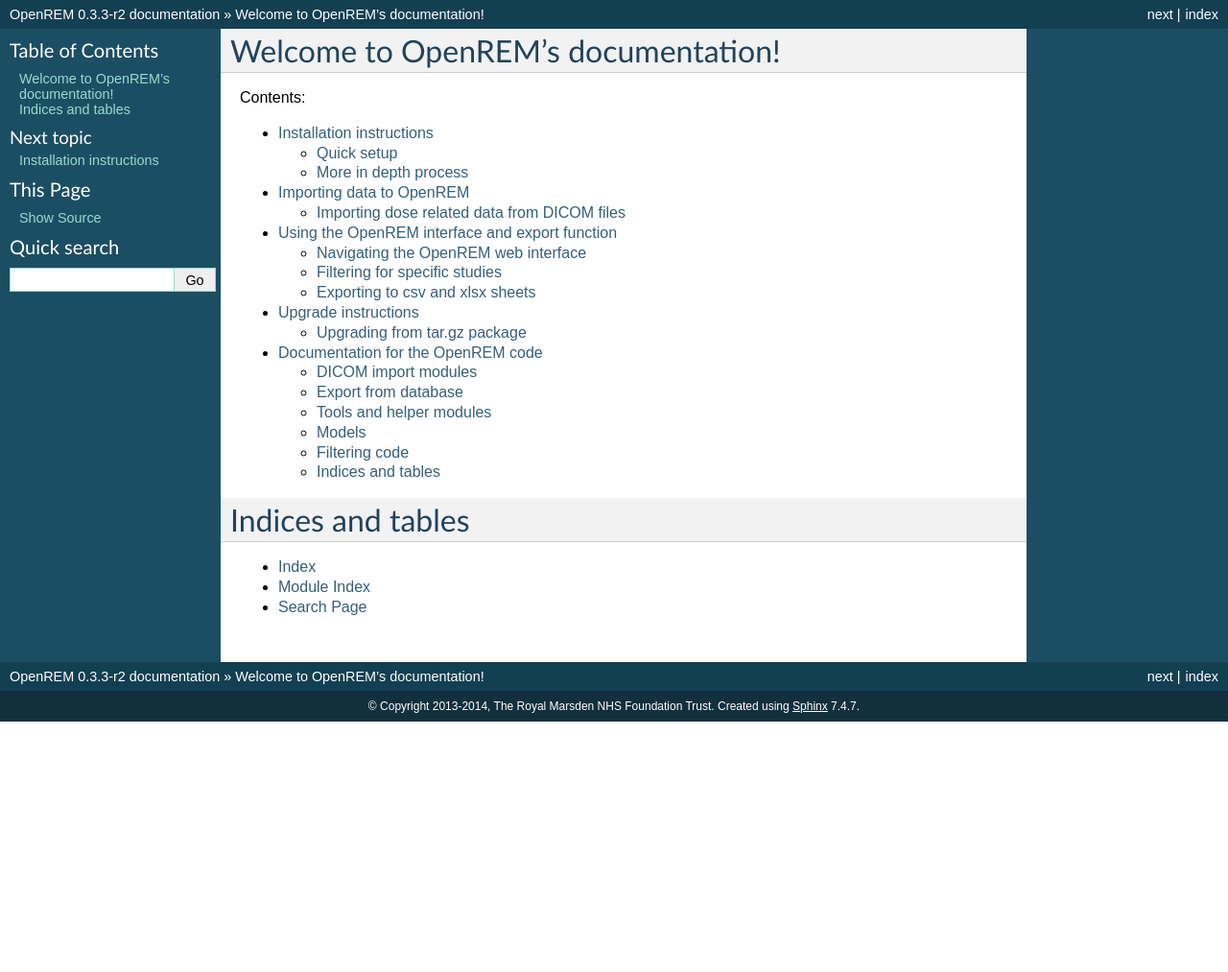
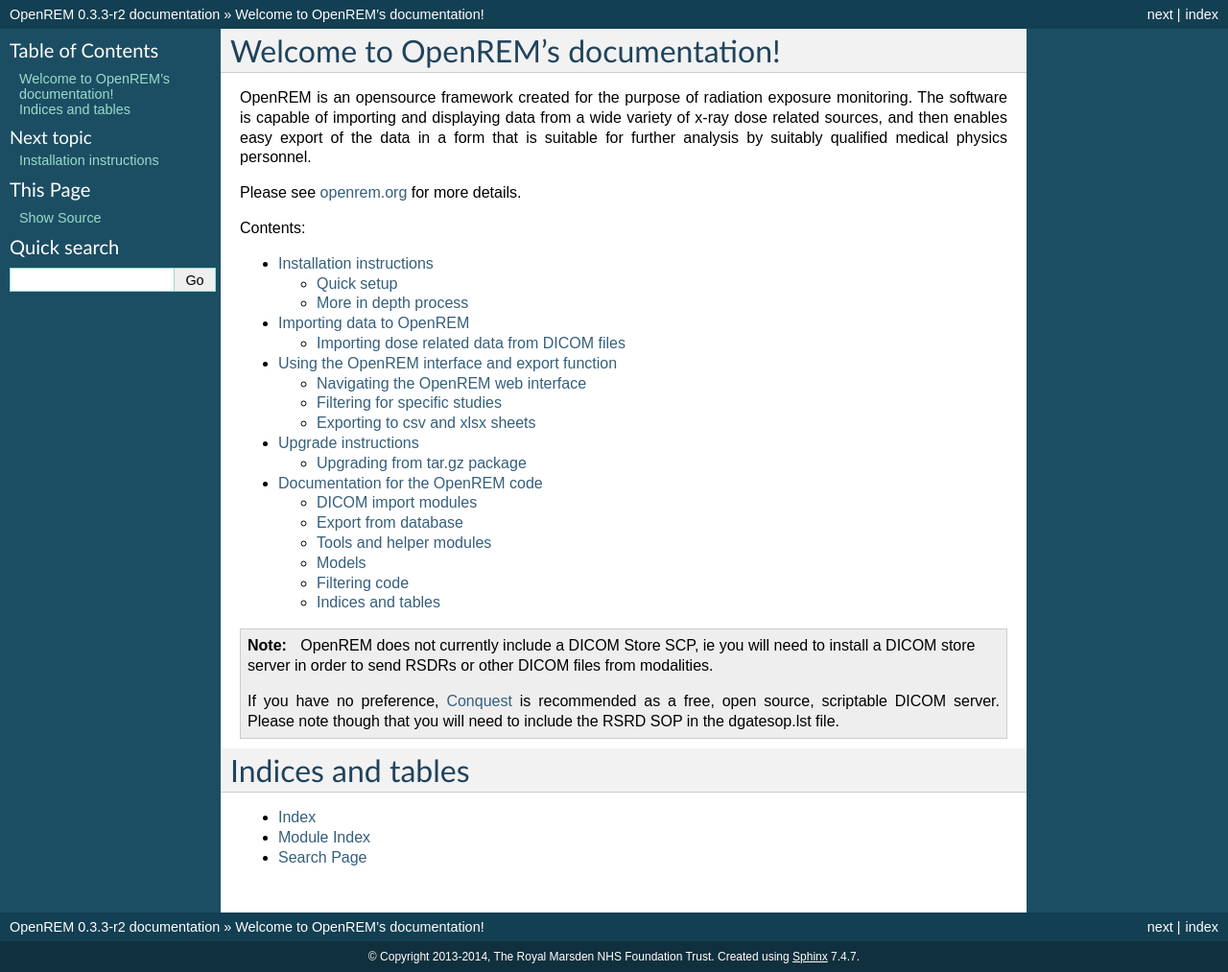
Before and after one commit to ckswilliams/modOpenREM, a Sphinx documentation site: the page built from docs/index.rst, in a window 1280 px wide. Shown: the whole page at 96% size. Built offline with Sphinx 7.4.7, drawn with Linux system fonts in a browser that asks for light colours; before the commit the page ends 900 px from its top, so only the background shows below that.

Commit message:
Added introductory paragrah and link to openrem.org. Added note about StoreSCP and conquest. Need page on conquest and instructions regarding dgatesop.lst.

```diff
--- a/docs/index.rst
+++ b/docs/index.rst
@@ -1,10 +1,14 @@
-..  OpenREM documentation master file, created by
-    sphinx-quickstart on Fri Nov 15 23:24:21 2013.
-    You can adapt this file completely to your liking, but it should at least
-    contain the root `toctree` directive.
-
 Welcome to OpenREM's documentation!
 ===================================
+
+OpenREM is an opensource framework created for the purpose of radiation
+exposure monitoring. The software is capable of importing and displaying
+data from a wide variety of x-ray dose related sources, and then enables
+easy export of the data in a form that is suitable for further analysis
+by suitably qualified medical physics personnel.
+
+Please see `openrem.org <http://openrem.org>`_ for more details.
+
 
 Contents:
 
@@ -17,6 +21,15 @@
     upgrade
     code
 
+..  Note::
+    OpenREM does not currently include a DICOM Store SCP, ie you will
+    need to install a DICOM store server in order to send RSDRs or other
+    DICOM files from modalities.
+
+    If you have no preference, `Conquest <http://ingenium.home.xs4all.nl/dicom.html>`_
+    is recommended as a free, open source, scriptable DICOM server. Please
+    note though that you will need to include the RSRD SOP in the dgatesop.lst
+    file.
 
 
 Indices and tables
```
